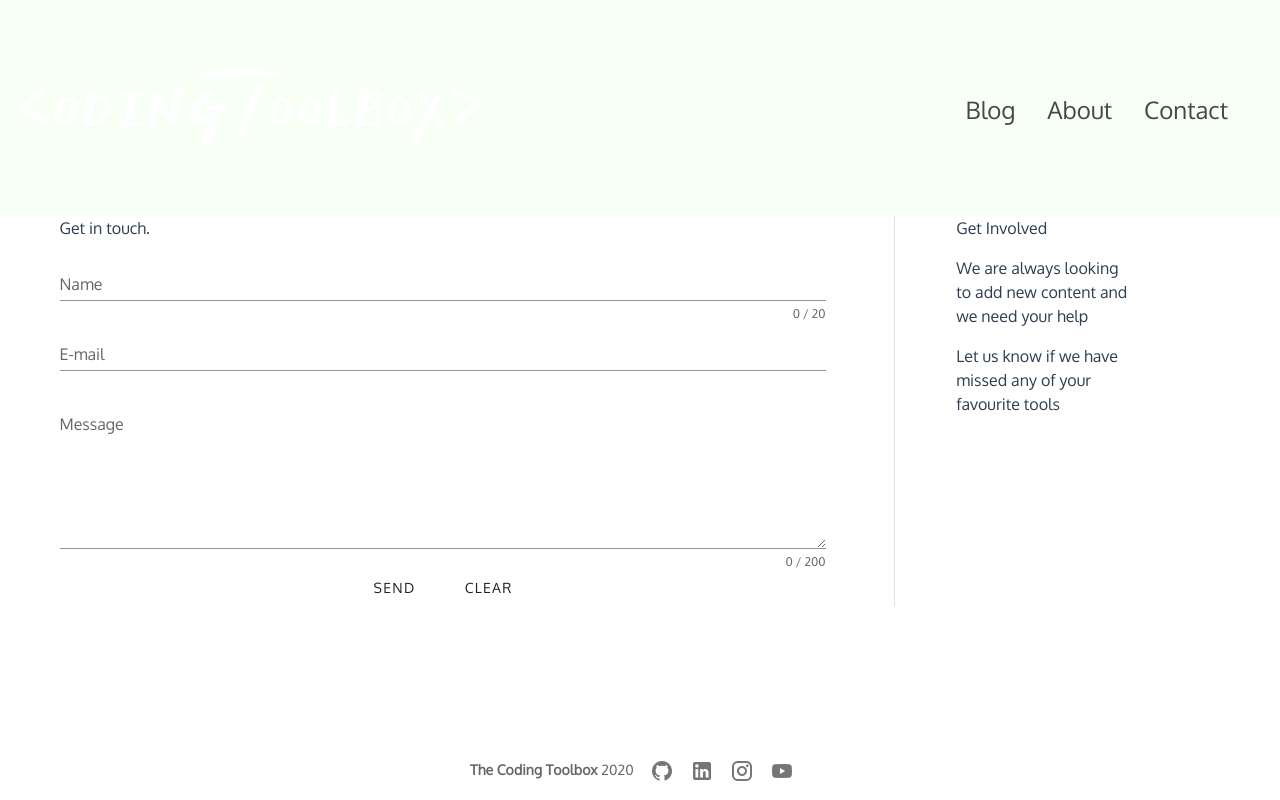
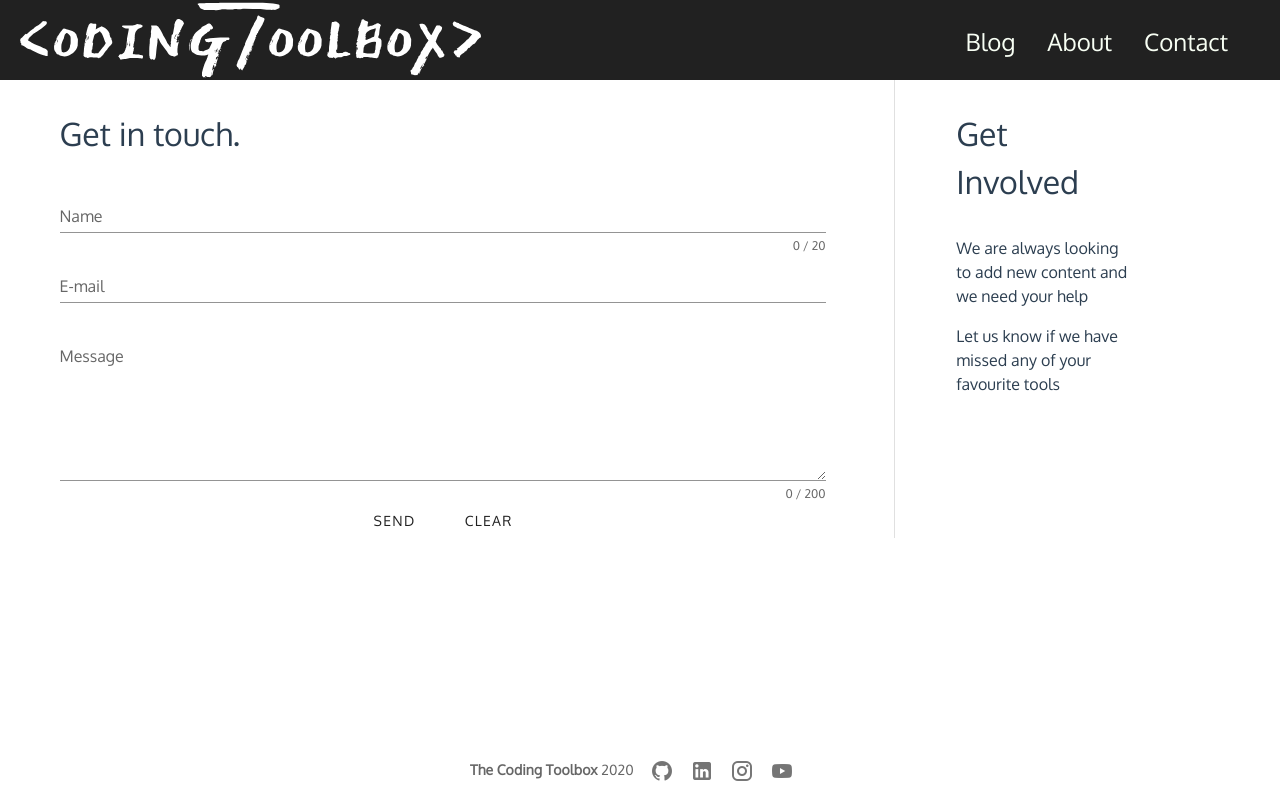
Before and after one commit to NicholasRoy96/coding-toolbox-app, a Vue app: page /contact in a window 1280 px wide. Built offline with nearby package versions, Linux system fonts and the light colour scheme; no server answers; what @prismicio/vue would draw is missing.

Commit message:
Small styling fixes

```diff
--- a/src/App.vue
+++ b/src/App.vue
@@ -35,7 +35,7 @@ export default {
   --c-secondary: #F8FFF4;
   --c-accent: #87BBA2;
 
-  // &Background
+  // Background
   --bg-primary: #212121;
 
   // Spacers
--- a/src/components/shared/Header.vue
+++ b/src/components/shared/Header.vue
@@ -41,9 +41,10 @@ export default {
 
 <style scoped lang="scss">
 .header {
-  background-color: var(--c-secondary) !important;
+  background-color: var(--bg-primary);
   padding: 0 20px;
-  height: 80px;
+  max-height: 80px;
+  min-height: 80px;
 
   &__menu {
     margin: 0 10px;
@@ -55,12 +56,14 @@ export default {
   }
 
   &__link {
-    font-size: 24px !important;
+    font-size: var(--font-lg);
     margin-bottom: 20px;
-    color: var(--c-primary) !important;
+    color: var(--c-secondary);
+    &:focus, &:active {
+      outline: none;
+    }
     &:hover {
-      color: var(--c-accent) !important;
-
+      color: var(--c-accent);
     }
   }
 }
--- a/src/components/views/About.vue
+++ b/src/components/views/About.vue
@@ -96,5 +96,19 @@ export default {
     }
   }
 }
+</script>
 
-</script>
+<style lang="scss" scoped>
+.about {
+  h1 {
+    margin: 30px 0;
+    font-size: var(--font-2xl);
+  }
+  h2 {
+    font-size: var(--font-xl);
+  }
+  h3 {
+    font-size: var(--font-lg);
+  }
+}
+</style>
--- a/src/components/views/Blog.vue
+++ b/src/components/views/Blog.vue
@@ -1,6 +1,6 @@
 <template>
   <div class="blog">
-    <h2 color="primary">Read the latest posts</h2>
+    <h1>Read the latest posts</h1>
     <div class="blog__grid">
       <BlogCard
         v-for="(post, i) in blog.posts"
@@ -29,6 +29,12 @@ export default {
 
 <style lang="scss" scoped>
 .blog {
+  h1 {
+    margin-top: 30px;
+    color: var(--c-primary);
+    font-size: var(--font-2xl)
+  }
+
   &__grid {
     padding: var(--spacer-sm);
     display: flex;
--- a/src/components/views/Contact.vue
+++ b/src/components/views/Contact.vue
@@ -1,5 +1,5 @@
 <template>
-  <v-container>
+  <v-container class="contact">
     <div v-if="error">
       {{ error }}
     </div>
@@ -58,7 +58,7 @@
           <v-divider vertical></v-divider>
         </v-col>
         <v-col cols="2">
-          <h2 class="text-left">Get Involved</h2>
+          <h1 class="text-left">Get Involved</h1>
           <p class="text-left mt-4">
             We are always looking to add new content and we need your help
           </p>
@@ -145,3 +145,20 @@ export default {
   }
 }
 </script>
+
+<style lang="scss" scoped>
+
+.contact {
+  h1 {
+    margin: 30px 0;
+    font-size: var(--font-2xl);
+  }
+  h2 {
+    font-size: var(--font-xl);
+  }
+  h3 {
+    font-size: var(--font-lg);
+  }
+}
+
+</style>
--- a/src/components/views/Home.vue
+++ b/src/components/views/Home.vue
@@ -49,12 +49,13 @@ export default {
 <style lang="scss" scoped>
   .landing {
      &__heading {
+        margin: 30px 0;
         font-size: 36px;
         color: var(--c-accent);
      }
      &__content {
        font-size: 20px;
-       color: var(--c-secondary);
+       color: var(--c-primary);
      }
   }
 </style>
```
